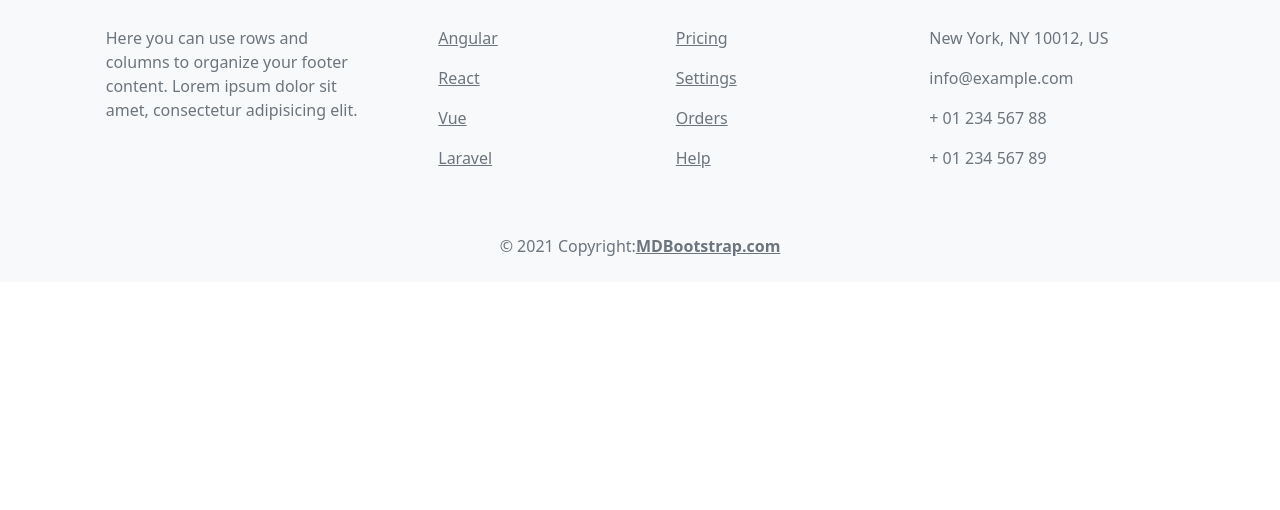
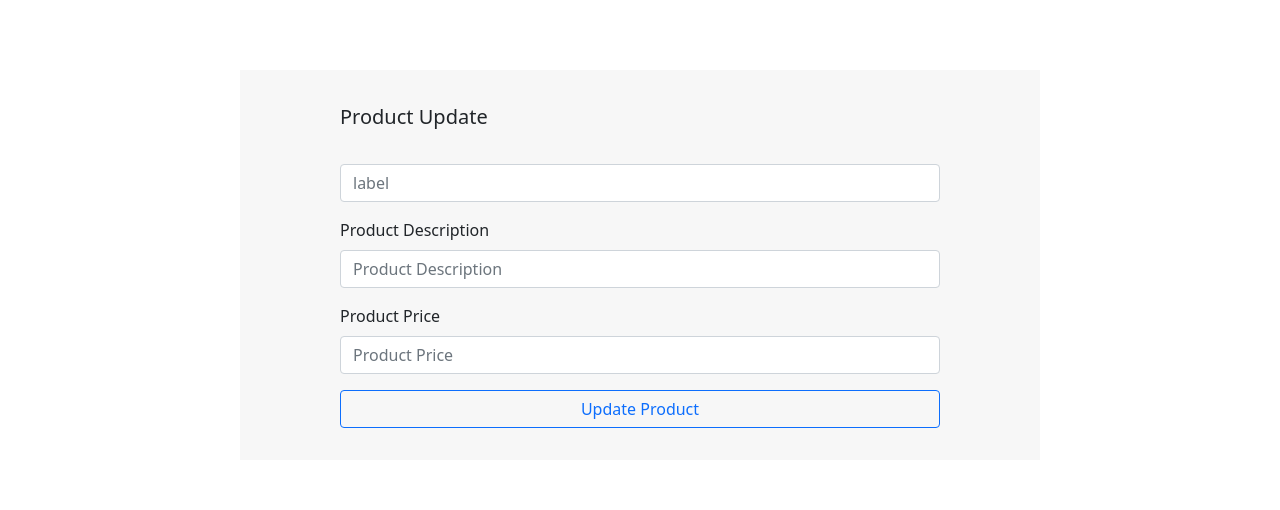
Before and after one commit to karamanemre/ProjectAyrotekFront, a React (Create React App) app: page /productupdate/1 in a window 1280 px wide. Shown: the part 406-916 px from the top of the page. Before the commit the page ends 800 px from the top, so only its background shows below. Built offline with nearby package versions, Linux system fonts and the light colour scheme.

Commit message:
update page input revize

```diff
--- a/src/components/Dashboard.jsx
+++ b/src/components/Dashboard.jsx
@@ -5,6 +5,7 @@ import Home from '../pages/HomePage/Home'
 import Login from '../pages/LoginPage/Login'
 import ProductAdd from '../pages/ProductsPage/ProductAdd'
 import Products from '../pages/ProductsPage/Products'
+import ProductUpdate from '../pages/ProductsPage/ProductUpdate'
 import Register from '../pages/RegisterPage/Register'
 
 function Dashboard() {
@@ -16,6 +17,7 @@ function Dashboard() {
        <Route path='/' element={<Home/>} />
        <Route path='/products' element={<Products/>} />
        <Route path='/productadd' element={<ProductAdd/>} />
+       <Route path='/productupdate/:id' element={<ProductUpdate/>} />
        <Route path='/login' element={<Login/>} />
        <Route path='/register' element={<Register/>} />
    </Routes>
--- a/src/components/Input.jsx
+++ b/src/components/Input.jsx
@@ -1,6 +1,6 @@
 import React from 'react'
 
-function Input({label,name,handleChange,value,inputType,error,placeHolder}) {
+function Input({label,name,handleChange,value,inputType,error,defaultValue}) {
   return (
     <div className="form-group mb-3 d-flex flex-column margin-bottom-2">
       <label className='mb-2'>{label}</label>
@@ -11,6 +11,7 @@ function Input({label,name,handleChange,value,inputType,error,placeHolder}) {
         type={inputType}
         className={"form-control"}
         placeholder={label}
+        defaultValue={defaultValue}
       />
       {error && <div className='text-danger'>{error}</div>}
     </div>
--- a/src/components/ModalButton/UpdateProductModalButton.jsx
+++ b/src/components/ModalButton/UpdateProductModalButton.jsx
@@ -8,14 +8,14 @@ import { toast } from "react-toastify";
 import { useUserContext } from "../../context/UserContext";
 import { useProductContext } from "../../context/ProductContext";
 
-function ModalButton({ product,text }) {
+function ModalButton({ text }) {
   const [spinner, setSpinner] = useState();
 
   let initialValues = {
-    name: product.name,
-    description: product.description,
-    price: product.price,
-    sellerId: product.sellerId,
+    name: "",
+    description: "",
+    price: "",
+    sellerId: "",
   };
 
   const validationSchema = Yup.object({
@@ -38,20 +38,11 @@ function ModalButton({ product,text }) {
     },
   });
 
-  const changedInitialValues = (val) => {
-    values.name = val.name;
-    values.description = val.description;
-    values.price = val.price;
-    values.sellerId = val.sellerId;
-  };
-
   return (
     <div id="modal-button-container">
       <div className="container">
         <div className="interior">
-          <a href="#open-modal" onClick={() => changedInitialValues(product)}>
-            {"Edit Product"}
-          </a>
+          <a href="#open-modal">{"Edit Product"}</a>
         </div>
       </div>
       <div id="open-modal" className="modal-window">
@@ -64,9 +55,7 @@ function ModalButton({ product,text }) {
             <h2 className="mb-5 mt-3"> {"Edit Product"}</h2>
 
             <div className="text-dark">
-              <form onSubmit={handleSubmit} className="form">
               <div className="content">
-                  <div className="product-title">Product Add</div>
                 <div className="mb-3 product-div">
                   <Input
                     label={"Product Name"}
@@ -103,11 +92,10 @@ function ModalButton({ product,text }) {
                     type="submit"
                     disabled={spinner}
                   >
-                      Add Product
+                    Update Product
                   </button>
                 </div>
               </div>
-              </form>
             </div>
           </form>
         </div>
--- a/src/components/ProductCard/ProductCard.jsx
+++ b/src/components/ProductCard/ProductCard.jsx
@@ -1,18 +1,23 @@
 import React from "react";
+import { useNavigate } from "react-router";
 import { toast } from "react-toastify";
+import { useProductContext } from "../../context/ProductContext";
 import { useUserContext } from "../../context/UserContext";
 import ProductService from "../../services/prouctService";
 import UpdateProductModalButton from "../ModalButton/UpdateProductModalButton";
 import "./ProductCard.scss";
 
-function ProductCard({item}) {
+function ProductCard({ item }) {
+  const { isLogin, currentUser } = useUserContext();
+  const navigate = useNavigate();
 
-    const {isLogin,currentUser} = useUserContext();
-
-    const deleteProduct = (id) => {
-      const productService = new ProductService();
-      productService.delete(id).then(res=>toast.success("Başarılı")).catch(err=>toast.error("Başarısız"));
-    }
+  const deleteProduct = (id) => {
+    const productService = new ProductService();
+    productService
+      .delete(id)
+      .then((res) => toast.success("Başarılı"))
+      .catch((err) => toast.error("Başarısız"));
+  };
 
   return (
     <div className="product-card">
@@ -30,11 +35,14 @@ function ProductCard({item}) {
         {" "}
         <b>Seller:</b> Emre Karaman
       </div>
-      {isLogin && currentUser.userId === item.sellerId && <div className={"cart-detail"}>
-        <span onClick={()=>deleteProduct(item.id)}>Sil</span>
-        <span><UpdateProductModalButton product={item} text={"Güncelle"} /></span>
-      </div>}
-
+      {isLogin && currentUser.userId === item.sellerId && (
+        <div className={"cart-detail"}>
+          <span onClick={() => deleteProduct(item.id)}>Sil</span>
+          <span onClick={()=>navigate(`/productupdate/${item.id}`)}>
+           Güncelle
+          </span>
+        </div>
+      )}
     </div>
   );
 }
--- a/src/context/ProductContext.js
+++ b/src/context/ProductContext.js
@@ -5,7 +5,6 @@ const ProductContext = createContext();
 export function ProductProvider({ children }) {
 
     const [products,setProducts] = useState([]);
-
 
   const values = {
     products,setProducts
--- a/src/pages/ProductsPage/ProductAdd.jsx
+++ b/src/pages/ProductsPage/ProductAdd.jsx
@@ -21,7 +21,7 @@ function ProductAdd() {
   const validationSchema = Yup.object({
     name: Yup.string().required("Zorunlu alan"),
     description: Yup.string().required("Zorunlu alan"),
-    price: Yup.string().required("Zorunlu alan"),
+    price: Yup.number().required("Zorunlu alan"),
   });
 
   const { handleSubmit, handleChange, values, errors, resetForm } = useFormik({
--- /dev/null
+++ b/src/pages/ProductsPage/ProductUpdate.jsx
@@ -0,0 +1,113 @@
+import React, { useEffect, useState } from "react";
+import { useFormik } from "formik";
+import * as Yup from "yup";
+import Input from "../../components/Input";
+import "./Products.scss";
+import { useParams } from "react-router";
+import { useProductContext } from "../../context/ProductContext";
+import { toast } from "react-toastify";
+import ProductService from "../../services/prouctService";
+
+function ProductUpdate() {
+  const { id } = useParams();
+  const [product, setProduct] = useState([{}]);
+  const { products } = useProductContext();
+  const [spinner, setSpinner] = useState();
+
+  useEffect(() => {
+    products.map((item) => {
+     if( item.id === parseInt(id)){
+      changeValue(item);
+      setProduct(item)
+     }
+    });
+  },[id]);
+
+  let initialValues = {
+    name: product.name,
+    description: product.description,
+    price: product.price,
+    sellerId: product.sellerId,
+  };
+
+  const validationSchema = Yup.object({
+    name: Yup.string().required("Zorunlu alan"),
+    description: Yup.string().required("Zorunlu alan"),
+    price: Yup.string().required("Zorunlu alan"),
+  });
+
+  const { handleSubmit, handleChange, values, errors, resetForm } = useFormik({
+    initialValues,
+    validationSchema,
+    onSubmit: (values) => {
+        setSpinner(true);
+        const productService = new ProductService();
+        productService
+          .update(values)
+          .then((res) => toast.success("Başarıyla eklendi"))
+          .catch((err) => toast.error("İşlem başarısız."));
+        setSpinner(false);
+    },
+  });
+
+  const changeValue = value => {
+    values.description=value.description
+    values.name=value.name
+    values.sellerId=value.sellerId
+    values.price=value.price
+  }
+
+  return (
+    <div className="product-add">
+      <div className="content-modal">
+        <form onSubmit={handleSubmit} className="form">
+          <div className="content">
+            <div className="product-title">Product Update</div>
+            <div className="mb-3 product-div">
+            <input
+              name={"name"}
+              onChange={handleChange}
+              value={values.name}
+              type={"text"}
+              className={"form-control"}
+              placeholder={"label"}
+              defaultValue={product.name}
+            />
+            </div>
+            <div>
+              <Input
+                label={"Product Description"}
+                error={errors.description}
+                inputType="text"
+                name={"description"}
+                value={values.description}
+                handleChange={handleChange}
+              />
+            </div>
+            <div>
+              <Input
+                label={"Product Price"}
+                error={errors.price}
+                inputType="text"
+                name={"price"}
+                value={values.price}
+                handleChange={handleChange}
+              />
+            </div>
+            <div className="d-flex justify-content-center">
+              <button
+                className="btn btn-outline-primary w-100"
+                type="submit"
+                disabled={spinner}
+              >
+                Update Product
+              </button>
+            </div>
+          </div>
+        </form>
+      </div>
+    </div>
+  );
+}
+
+export default ProductUpdate;
--- a/src/pages/ProductsPage/Products.jsx
+++ b/src/pages/ProductsPage/Products.jsx
@@ -21,8 +21,10 @@ function Products() {
           <img src="./not-found.jpg"></img>
         </div>
       )}
-      {products.map((item) => (
-        <ProductCard key={item.id} item={item} />
+      {products.map((item,key) => (
+        <div>
+          <ProductCard key={key} item={item} />
+        </div>
       ))}
     </div>
   );
--- a/src/services/prouctService.js
+++ b/src/services/prouctService.js
@@ -1,6 +1,9 @@
 import axios from "axios";
 
 export default class ProductService {
+
+  // BASE_URL = http://localhost:5555/
+
   save(product) {
     return axios.post("api/productws/save", product);
   }
@@ -14,7 +17,7 @@ export default class ProductService {
   }
 
   getById(id) {
-    return axios.get("api/productws/getById"+id);
+    return axios.get("api/productws/getById/"+id);
   }
 
   getAll() {
--- a/src/services/userServices.js
+++ b/src/services/userServices.js
@@ -1,6 +1,9 @@
 import axios from "axios";
 
 export default class UserService {
+
+  // BASE_URL = "http://localhost:5555";
+
   login(body) {
     return axios.post("api/userws/login", body);
   }
```
Lines whose indentation alone changed are shown as unchanged.
